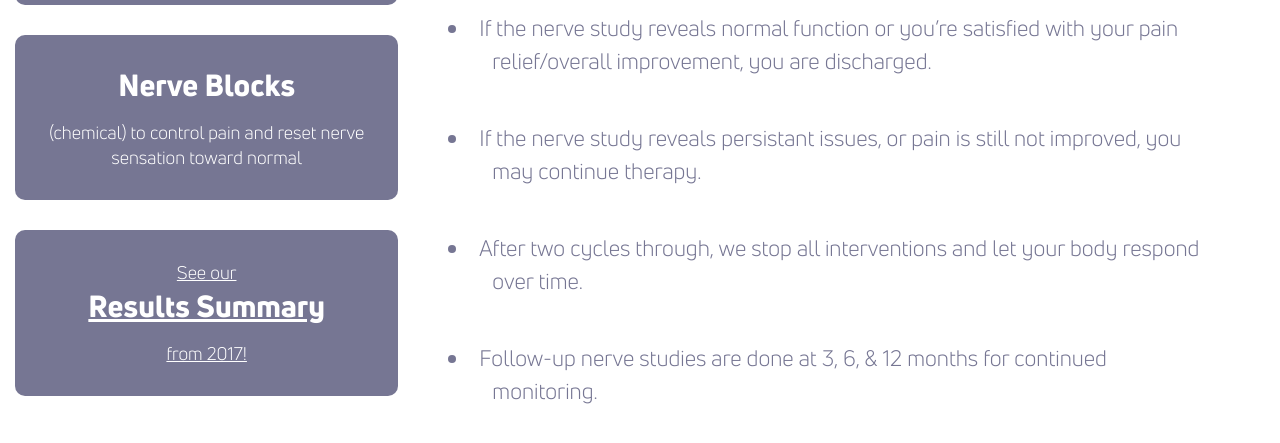
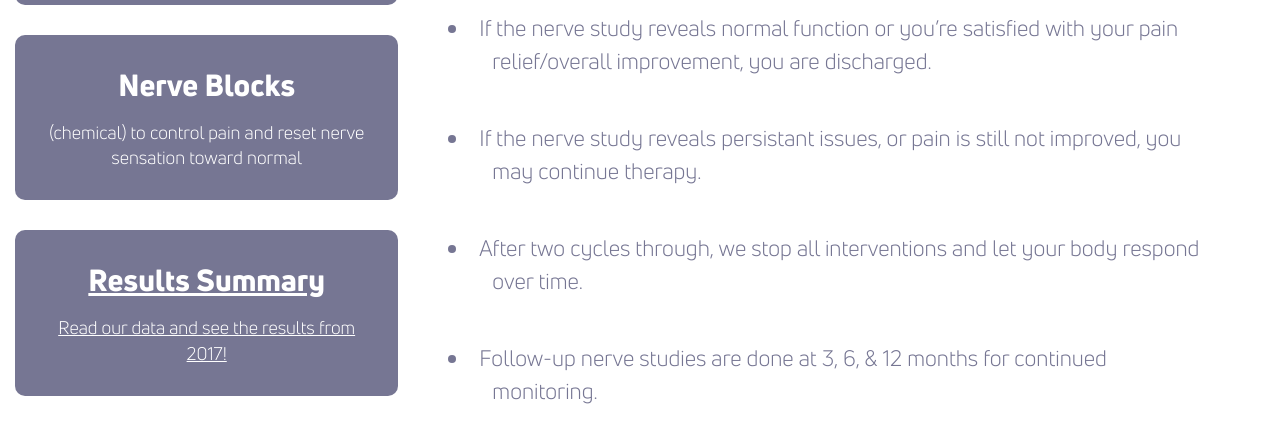
Before and after one commit to theneverwoods/gerstenberg.clinic, a Jekyll site: the page built from services/lower-extremity-treatment.html, in a window 1280 px wide and 900 px high, scrolled down 1404 px, cut to the strip 0-448 px from the top of the window. Shown: the top 443 px of the strip. Built offline with Jekyll 4.4.1, drawn with Linux system fonts in a browser that asks for light colours.

Commit message:
Update lower-extremity-treatment.html

```diff
--- a/services/lower-extremity-treatment.html
+++ b/services/lower-extremity-treatment.html
@@ -51,11 +51,10 @@ redirect_from: /foot-pain
 			<h2>Nerve Blocks</h2>
 			<p>(chemical) to control pain and reset nerve sensation toward normal</p>
 		</div>
-		<div class="card dark">
+		<div class="card dark" color="light">
 			<a href="gerstenberg.clinic/pdf/results2017.pdf" target="_blank">
-			<p>See our</p>
 			<h2>Results Summary</h2>
-			<p>from 2017!</p>
+			<p>Read our data and see the results from 2017!</p>
 			</a>
 		</div>
 	</div>
```
